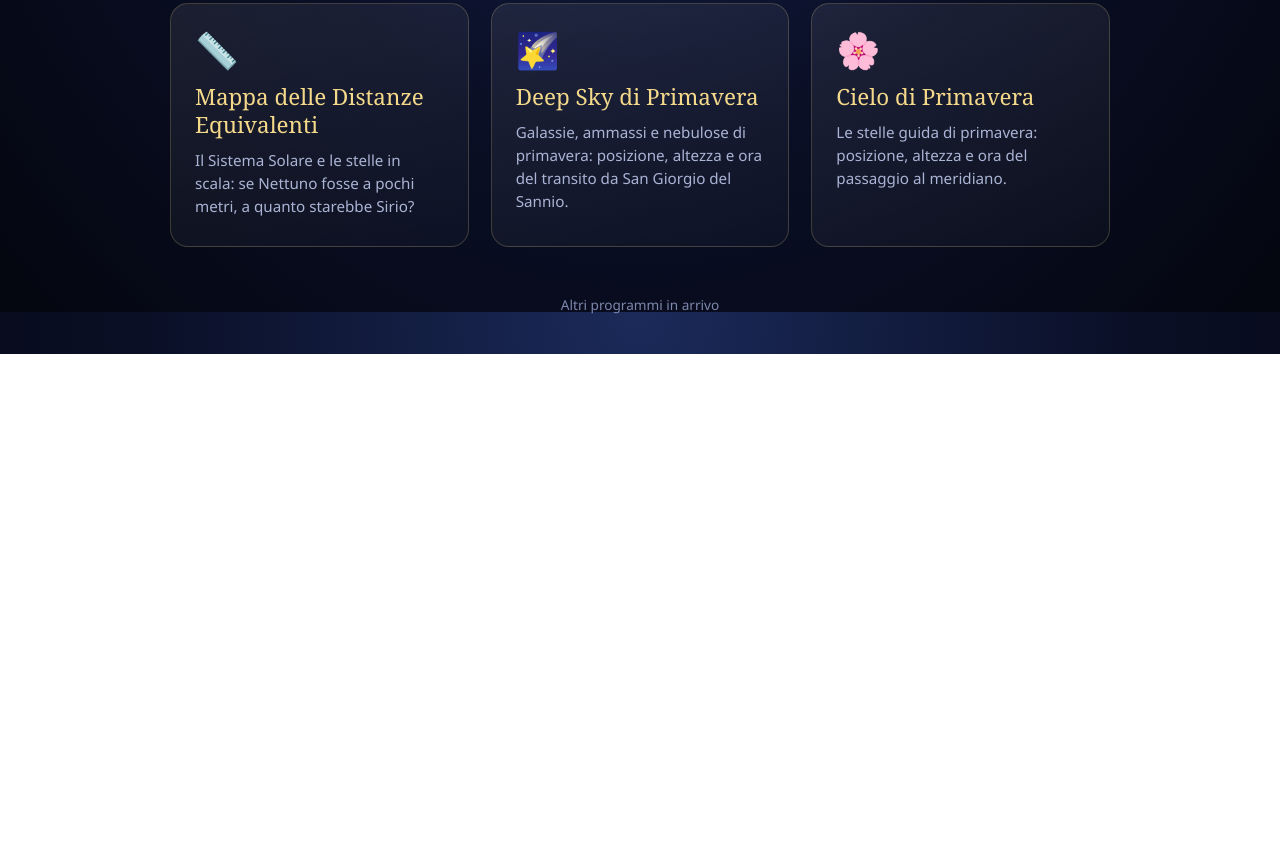
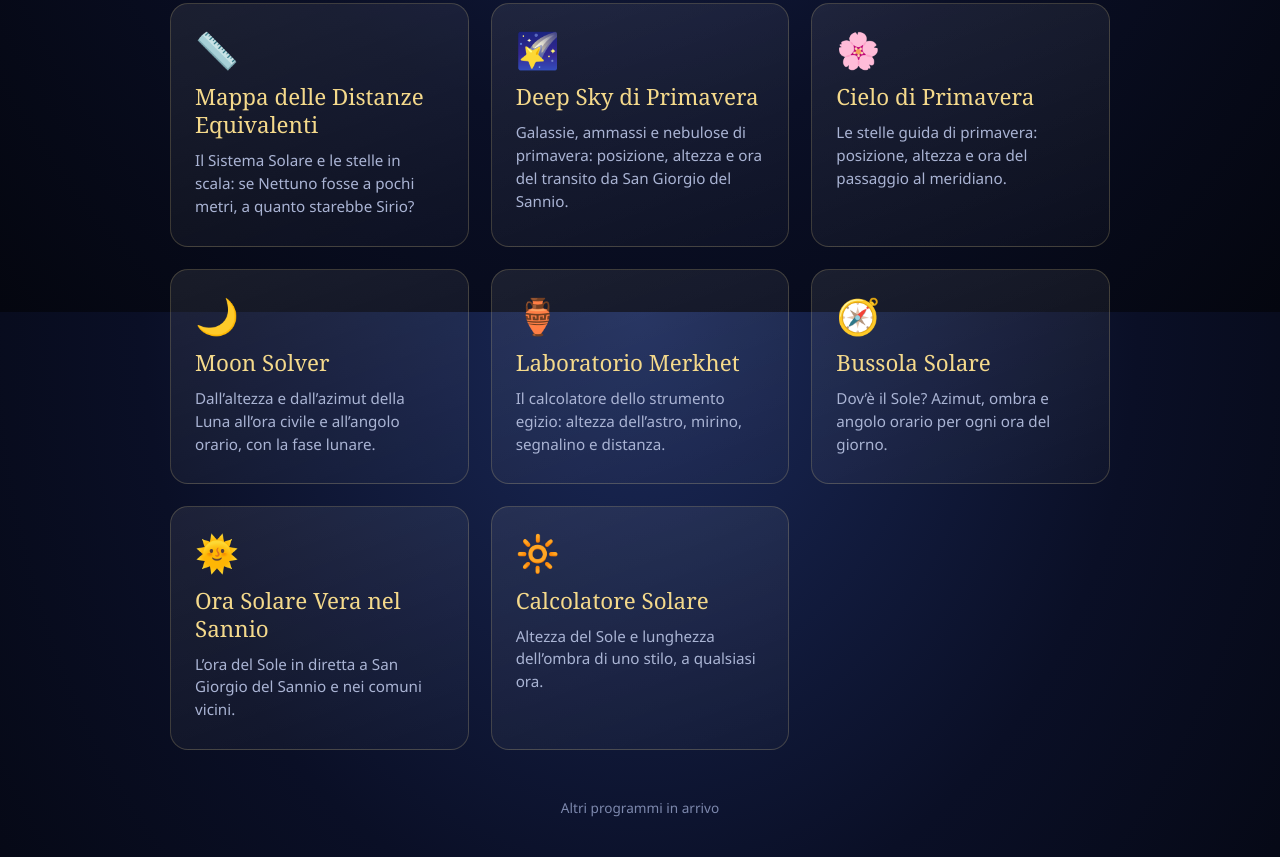
Before and after one commit to Idolo58/programmi, a plain HTML site: page index.html in a window 1280 px wide. Shown: the part 1288-2145 px from the top of the page. Before the commit the page ends 1642 px from the top, so only its background shows below. Drawn offline with Linux system fonts and the light colour scheme.

Commit message:
Update index.html

```diff
--- a/index.html
+++ b/index.html
@@ -103,6 +103,31 @@ footer{text-align:center;margin-top:48px;color:#7d88ad;font-size:.85rem}
 <h2>Cielo di Primavera</h2>
 <p>Le stelle guida di primavera: posizione, altezza e ora del passaggio al meridiano.</p>
 </a>
+  <a class="card" href="moon-solver/">
+<span class="icon">🌙</span>
+<h2>Moon Solver</h2>
+<p>Dall’altezza e dall’azimut della Luna all’ora civile e all’angolo orario, con la fase lunare.</p>
+</a>
+<a class="card" href="laboratorio-merkhet/">
+<span class="icon">🏺</span>
+<h2>Laboratorio Merkhet</h2>
+<p>Il calcolatore dello strumento egizio: altezza dell’astro, mirino, segnalino e distanza.</p>
+</a>
+<a class="card" href="bussola-solare/">
+<span class="icon">🧭</span>
+<h2>Bussola Solare</h2>
+<p>Dov’è il Sole? Azimut, ombra e angolo orario per ogni ora del giorno.</p>
+</a>
+<a class="card" href="ora-solare-vera/">
+<span class="icon">🌞</span>
+<h2>Ora Solare Vera nel Sannio</h2>
+<p>L’ora del Sole in diretta a San Giorgio del Sannio e nei comuni vicini.</p>
+</a>
+<a class="card" href="calcolatore-solare-ombra/">
+<span class="icon">🔆</span>
+<h2>Calcolatore Solare</h2>
+<p>Altezza del Sole e lunghezza dell’ombra di uno stilo, a qualsiasi ora.</p>
+</a>
 </div>
 <footer>Altri programmi in arrivo</footer>
 </main>
```
